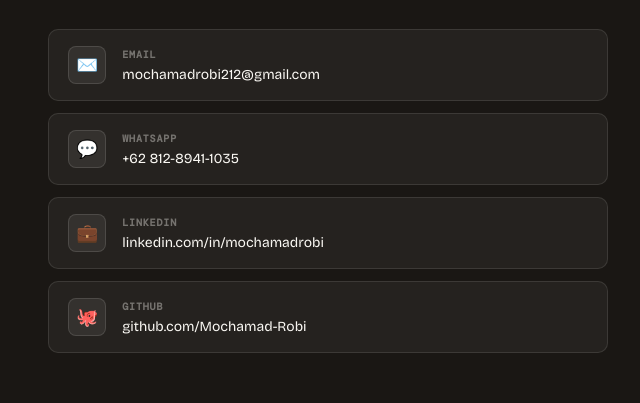
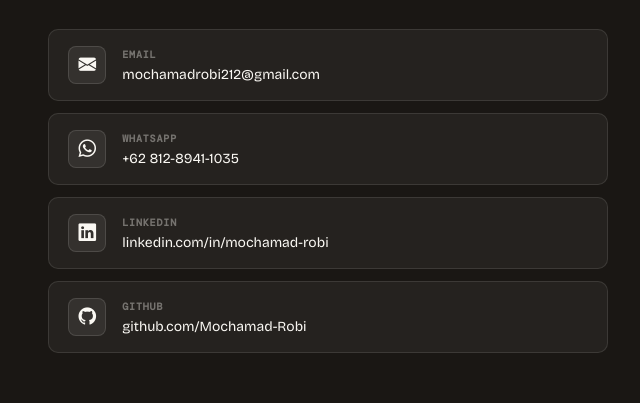
Before and after one commit to Mochamad-Robi/portofolio, a plain HTML site: page index.html in a window 1280 px wide. Shown: the part 4803-5206 px from the top of the page, 0-640 px from the left. Drawn offline with nearby package versions, Linux system fonts and the light colour scheme.

Commit message:
update icon komentar

```diff
--- a/index.html
+++ b/index.html
@@ -542,10 +542,37 @@ footer p span{color:var(--lime)}
         <p class="cdesc">Saya selalu terbuka untuk project baru, kolaborasi, atau sekadar ngobrol soal teknologi. Jangan ragu untuk reach out!</p>
         <div class="cls">
           <!-- ✏️ GANTI INFO KONTAK KAMU -->
-          <a href="mailto:mochamadrobi212@gmail.com" class="cl"><div class="ci">✉️</div><div class="ct"><strong>Email</strong><span>mochamadrobi212@gmail.com</span></div></a>
-          <a href="https://wa.me/6281289411035" target="_blank" class="cl"><div class="ci">💬</div><div class="ct"><strong>WhatsApp</strong><span>+62 812-8941-1035</span></div></a>
-          <a href="https://linkedin.com/in/mochamad-robi-9b4615206/" target="_blank" class="cl"><div class="ci">💼</div><div class="ct"><strong>LinkedIn</strong><span>linkedin.com/in/mochamadrobi</span></div></a>
-          <a href="https://github.com/Mochamad-Robi" target="_blank" class="cl"><div class="ci">🐙</div><div class="ct"><strong>GitHub</strong><span>github.com/Mochamad-Robi</span></div></a>
+          <a href="mailto:mochamadrobi212@gmail.com" class="cl">
+    <div class="ci"><i class="bi bi-envelope-fill"></i></div>
+    <div class="ct">
+        <strong>Email</strong>
+        <span>mochamadrobi212@gmail.com</span>
+    </div>
+</a>
+
+<a href="https://wa.me/6281289411035" target="_blank" class="cl">
+    <div class="ci"><i class="bi bi-whatsapp"></i></div>
+    <div class="ct">
+        <strong>WhatsApp</strong>
+        <span>+62 812-8941-1035</span>
+    </div>
+</a>
+
+<a href="https://linkedin.com/in/mochamad-robi-9b4615206/" target="_blank" class="cl">
+    <div class="ci"><i class="bi bi-linkedin"></i></div>
+    <div class="ct">
+        <strong>LinkedIn</strong>
+        <span>linkedin.com/in/mochamad-robi</span>
+    </div>
+</a>
+
+<a href="https://github.com/Mochamad-Robi" target="_blank" class="cl">
+    <div class="ci"><i class="bi bi-github"></i></div>
+    <div class="ct">
+        <strong>GitHub</strong>
+        <span>github.com/Mochamad-Robi</span>
+    </div>
+</a>
         </div>
       </div>
       <div>
```
